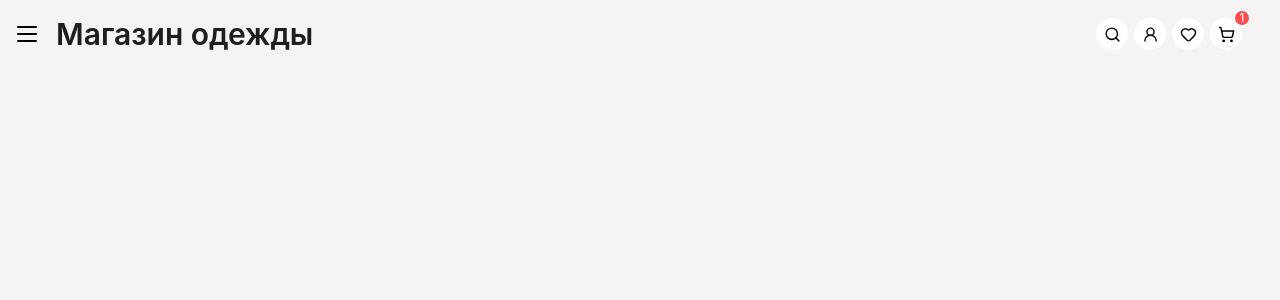
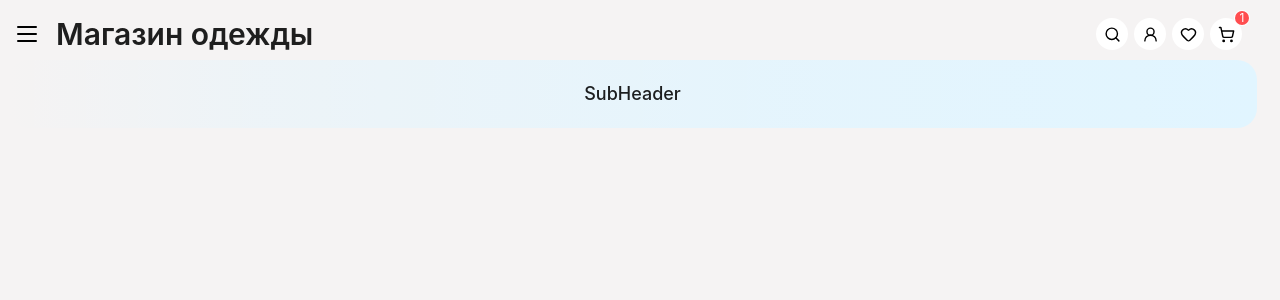
Before and after one commit to MyshakinMikhail/online-shop, a React (Vite) app in the folder frontend/: page / in a window 1280 px wide. Shown: the top 300 px of the page. Built offline with nearby package versions, Linux system fonts and the light colour scheme.

Commit message:
feat frontend: added SubHeader for HomePage

```diff
--- a/frontend/src/pages/Home/HomePage.tsx
+++ b/frontend/src/pages/Home/HomePage.tsx
@@ -1,9 +1,11 @@
 import { Header } from "../../widgets/Header";
+import { SubHeader } from "../../widgets/SubHeader";
 
 export default function HomePage() {
 	return (
 		<>
 			<Header />
+			<SubHeader />
 		</>
 	);
 }
--- /dev/null
+++ b/frontend/src/widgets/SubHeader/SubHeader.module.css
@@ -0,0 +1,20 @@
+/* Subheader.module.css */
+.subheader {
+	background: linear-gradient(
+		to right,
+		transparent 0%,
+		rgba(225, 245, 255, 0.4) 20%,
+		rgba(225, 245, 255, 0.6) 40%,
+		rgba(225, 245, 255, 0.8) 60%,
+		rgba(225, 245, 255, 0.9) 80%,
+		rgba(225, 245, 255) 100%
+	);
+	margin-right: 15px;
+	padding: 20px;
+	border-radius: 20px;
+}
+
+.subheaderText {
+	font-size: large;
+	font-weight: 500;
+}
--- /dev/null
+++ b/frontend/src/widgets/SubHeader/SubHeader.tsx
@@ -0,0 +1,12 @@
+import { Flex, Typography } from "antd";
+import classes from "./SubHeader.module.css";
+
+const { Text } = Typography;
+
+export default function SubHeader() {
+	return (
+		<Flex className={classes.subheader} justify="center" align="center">
+			<Text className={classes.subheaderText}>SubHeader</Text>
+		</Flex>
+	);
+}
--- /dev/null
+++ b/frontend/src/widgets/SubHeader/index.tsx
@@ -0,0 +1,3 @@
+import SubHeader from "./SubHeader";
+
+export { SubHeader };
```
